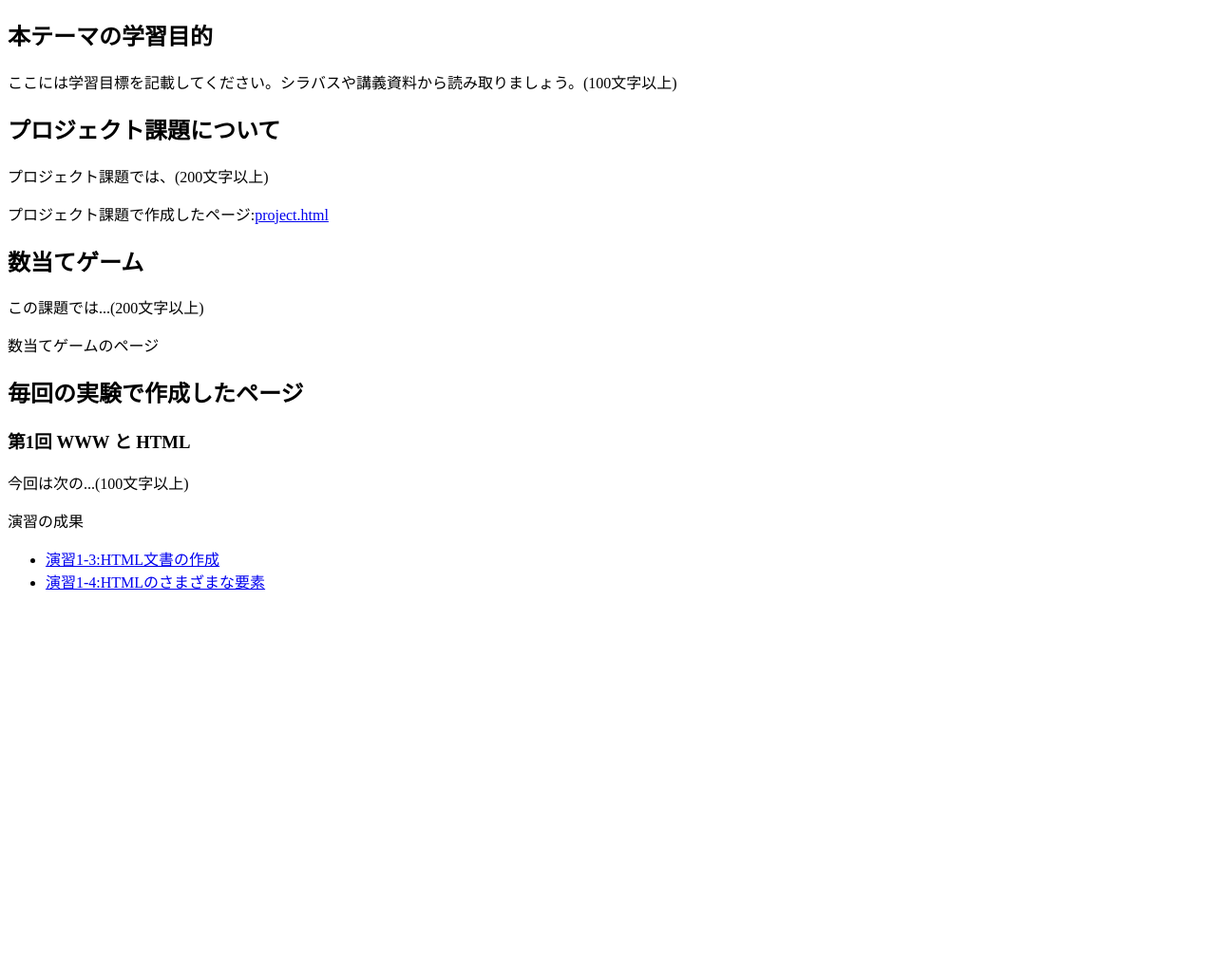
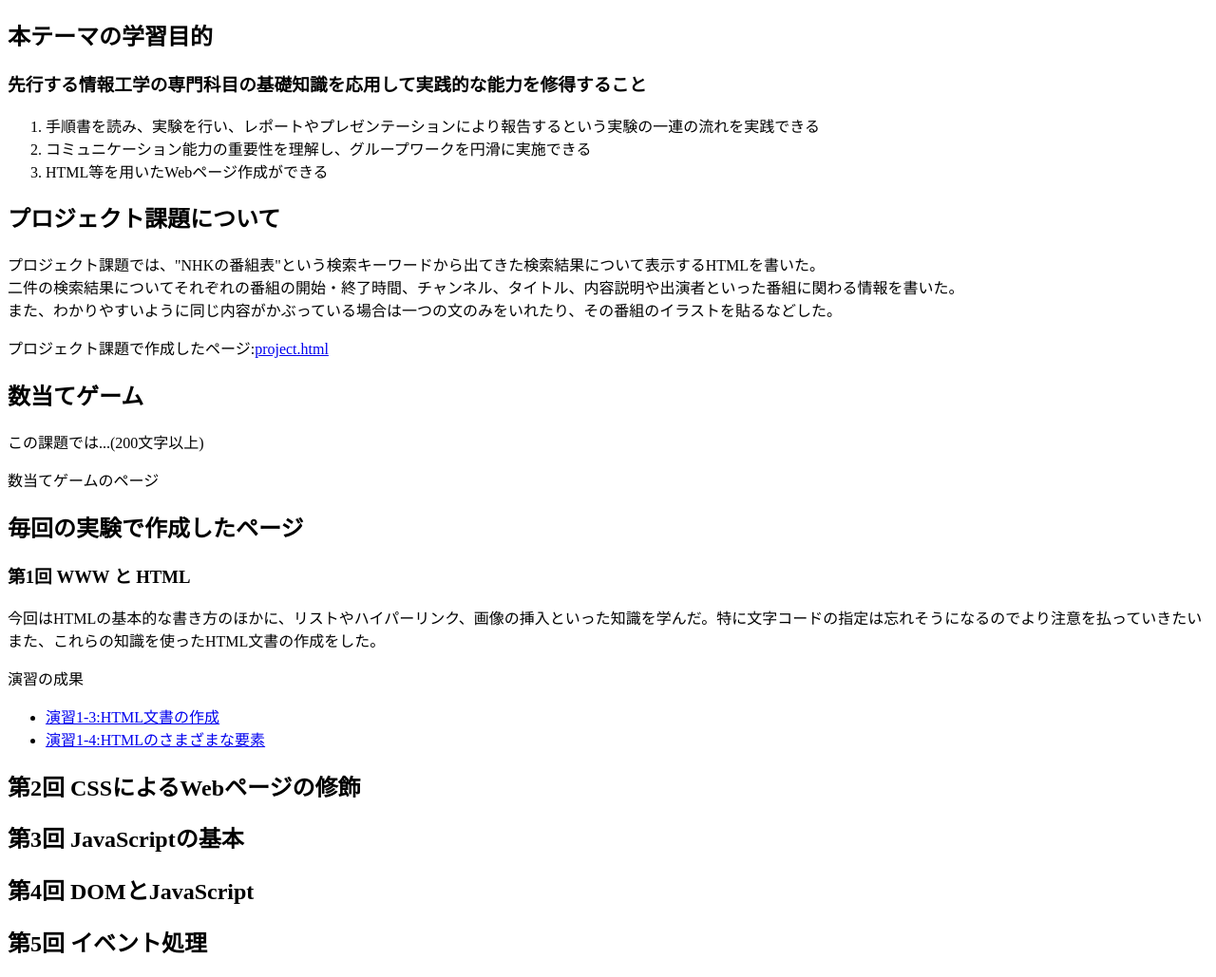
Before and after one commit to G284802022/medialabo, a plain HTML site: page index.html in a window 1280 px wide. Shown: the part 70-1099 px from the top of the page at 95% size. Before the commit the page ends 800 px from the top, so only its background shows below. Drawn offline with Linux system fonts and the light colour scheme.

Commit message:
6/9 更新

```diff
--- a/index.html
+++ b/index.html
@@ -7,16 +7,26 @@
   <body>
     <h1>「Webコンテンツ作成」の成果</h1>
     <h2>本テーマの学習目的</h2>
-    <p>ここには学習目標を記載してください。シラバスや講義資料から読み取りましょう。(100文字以上)</p>
+    <h3>先行する情報工学の専門科目の基礎知識を応用して実践的な能力を修得すること</h3>
+    <ol>
+      <li>手順書を読み、実験を行い、レポートやプレゼンテーションにより報告するという実験の一連の流れを実践できる</li>
+      <li>コミュニケーション能力の重要性を理解し、グループワークを円滑に実施できる</li>
+      <li>HTML等を用いたWebページ作成ができる</li>
+    </ol>
     <h2>プロジェクト課題について</h2>
-    <p>プロジェクト課題では、(200文字以上)</p>
+    <p>プロジェクト課題では、"NHKの番組表"という検索キーワードから出てきた検索結果について表示するHTMLを書いた。<br>
+      二件の検索結果についてそれぞれの番組の開始・終了時間、チャンネル、タイトル、内容説明や出演者といった番組に関わる情報を書いた。<br>
+      また、わかりやすいように同じ内容がかぶっている場合は一つの文のみをいれたり、その番組のイラストを貼るなどした。
+    </p>
     <p>プロジェクト課題で作成したページ:<a href="https://g284802022.github.io/medialabo/project.html">project.html</a></p>
     <h2>数当てゲーム</h2>
     <p>この課題では...(200文字以上)</p>
     <p>数当てゲームのページ<a href=""></a></p>
     <h2>毎回の実験で作成したページ</h2>
     <h3>第1回 WWW と HTML</h3>
-    <p>今回は次の...(100文字以上)</p>
+    <p>今回はHTMLの基本的な書き方のほかに、リストやハイパーリンク、画像の挿入といった知識を学んだ。特に文字コードの指定は忘れそうになるのでより注意を払っていきたい<br>
+    また、これらの知識を使ったHTML文書の作成をした。
+    </p>
     <p>演習の成果</p>
     <ul>
       <li><a href="https://g284802022.github.io/medialabo/practice-html/structure.html"
@@ -26,5 +36,9 @@
         title="index.htmlです"
 				target="_blank">演習1-4:HTMLのさまざまな要素</a></li>
     </ul>
+    <h2>第2回 CSSによるWebページの修飾</h2>
+    <h2>第3回 JavaScriptの基本</h2>
+    <h2>第4回 DOMとJavaScript</h2>
+    <h2>第5回 イベント処理</h2>
   </body>
 </html>
```
